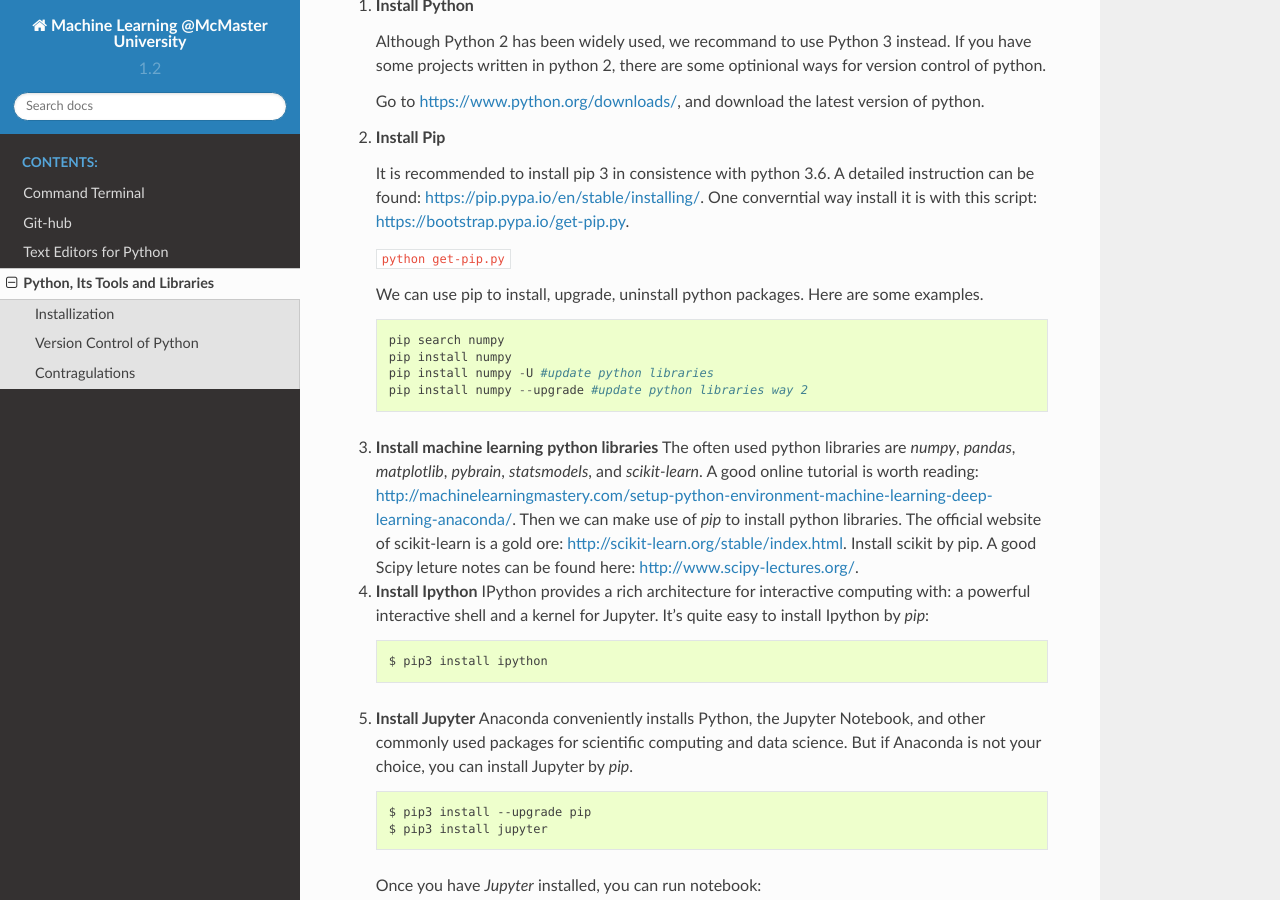
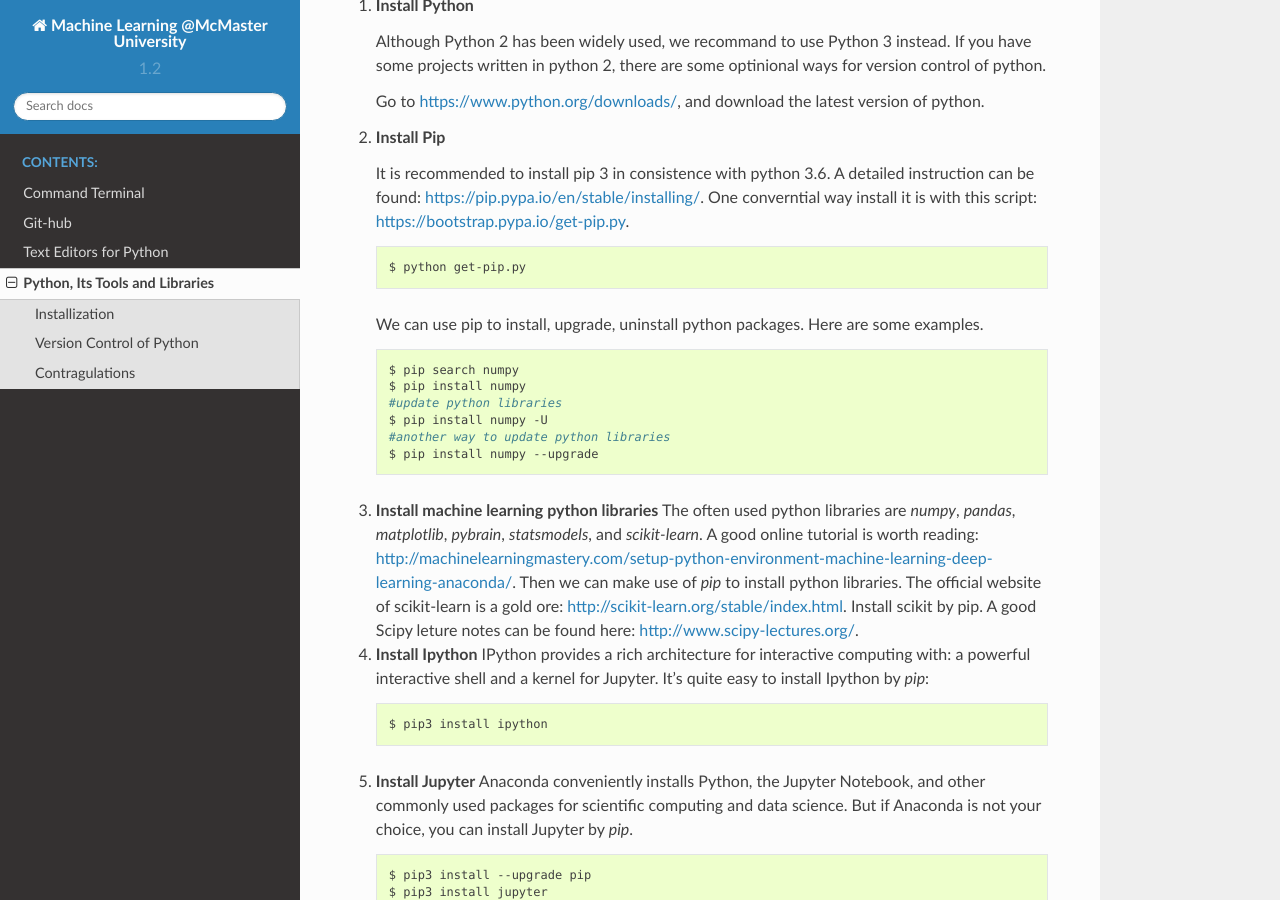
Before and after one commit to somous-jhzhao/Machine_Learning_at_McMaster_University, a Sphinx documentation site: the page built from docs/python_and_scikit_learn.rst, in a window 1280 px wide and 900 px high, scrolled down 342 px. Built offline with Sphinx 7.4.7 and the Read the Docs theme 2.0.0, drawn with Linux system fonts in a browser that asks for light colours.

Commit message:
generalize command line

```diff
--- a/docs/git_hub.rst
+++ b/docs/git_hub.rst
@@ -27,7 +27,7 @@ For windows 10 users, it's better for you to install them with *Cmder*.
 
    .. code-block:: bash
 
-      $ sudo yum install git``,
+      $ sudo yum install git
       where the  administrative password is required.
 
    If there a error message, try to add the admin password by
--- a/docs/python_and_scikit_learn.rst
+++ b/docs/python_and_scikit_learn.rst
@@ -22,18 +22,21 @@ Installization
    can be found: https://pip.pypa.io/en/stable/installing/. One converntial way install it is with this script:
    https://bootstrap.pypa.io/get-pip.py.
 
-   ``python get-pip.py``
+   .. code-block:: bash
+
+      $ python get-pip.py
 
    We can use pip to install, upgrade, uninstall python packages. Here are some examples.
 
-   .. code-block:: python
+   .. code-block:: bash
       :name: pip examples
 
-      pip search numpy
-      pip install numpy
-      pip install numpy -U #update python libraries
-      pip install numpy --upgrade #update python libraries way 2
-
+      $ pip search numpy
+      $ pip install numpy
+      #update python libraries
+      $ pip install numpy -U
+      #another way to update python libraries
+      $ pip install numpy --upgrade
 
 #. **Install machine learning python libraries**
    The often used python libraries are *numpy*, *pandas*, *matplotlib*, *pybrain*, *statsmodels*,
```
Also changed, not shown: 5 other files.
